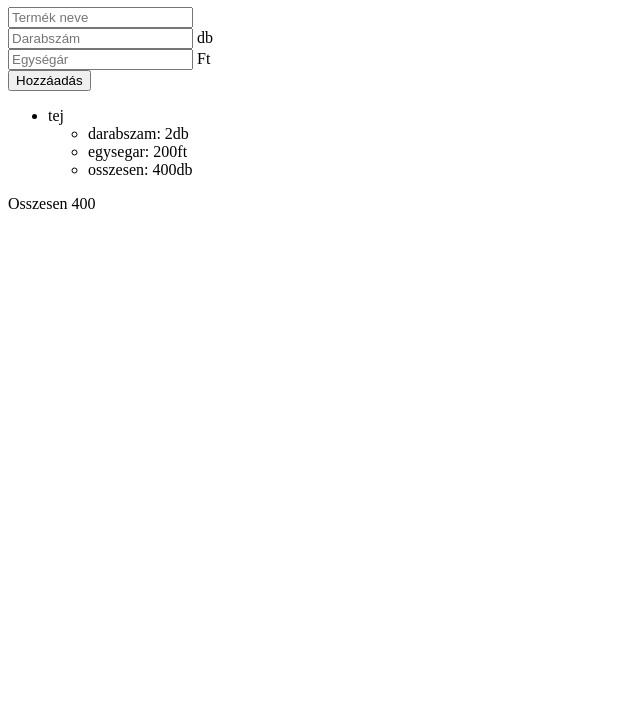
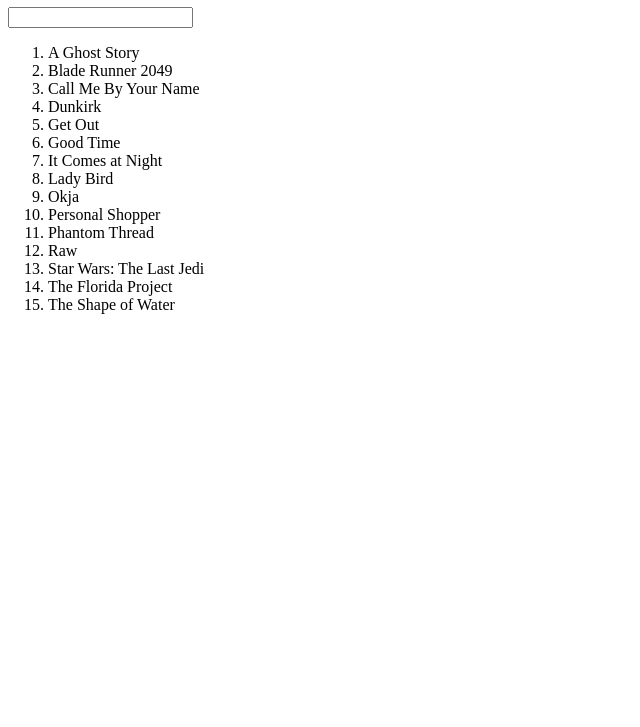
Before and after one commit to setiha/vue-js-exercices, a plain HTML site: page index.html in a window 1280 px wide. Shown: the part 73-800 px from the top of the page, without its empty margins (0-640 px from the left). Drawn offline with Linux system fonts and the light colour scheme.

Commit message:
back to kereso

```diff
--- a/index.html
+++ b/index.html
@@ -7,41 +7,20 @@
 </head>
 <body>
 
-<!-- oldalcím -->
-<h1>Kosár</h1>
 <main id="app">
-    <!-- hozzáadás -->
-    <div>
-        <input type="text" placeholder="Termék neve" v-model="newItem.piece" v-on:keydown.enter="AddNewItem()">
-    </div>
-    <div>
-        <input type="number" placeholder="Darabszám" v-model="newItem.count" v-on:keydown.enter="AddNewItem()">
-        <span> db </span>
-    </div>
-    <div>
-        <input type="number" placeholder="Egységár" v-model="newItem.basePrice" v-on:keydown.enter="AddNewItem()">
-        <span> Ft </span>
-    </div>
-    <div>
-        <button v-on:click="AddNewItem()">Hozzáadás</button>
-    </div>
+    <h1>Kereső</h1>
 
-    <!-- lista -->
-    <ul>
-        <li v-for="item in itemCollection">{{item.piece}}
-            <ul>
-                <li>darabszam: {{item.count}}db</li>
-                <li>egysegar: {{item.basePrice}}ft</li>
-                <li>osszesen: {{item.GetTotalPrice()}}db</li>
-            </ul></li>
-    </ul>
-    <span> Osszesen {{GetTotal()}}</span>
+    <input type="text" v-model="nameFilter">
+
+    <ol>
+        <li v-for="film in GetFilteredList()">{{film}}</li>
+    </ol>
+
 </main>
 
 <script src="vue%20.js"></script>
-<script defer src="CartItem.js"></script>
-<script defer src="vuekosarscript.js"></script>
-
+<!--<script defer src="scripts.js"></script>-->
+<script defer src="vuekeresocript.js"></script>
 </body>
 
 </html>
```
